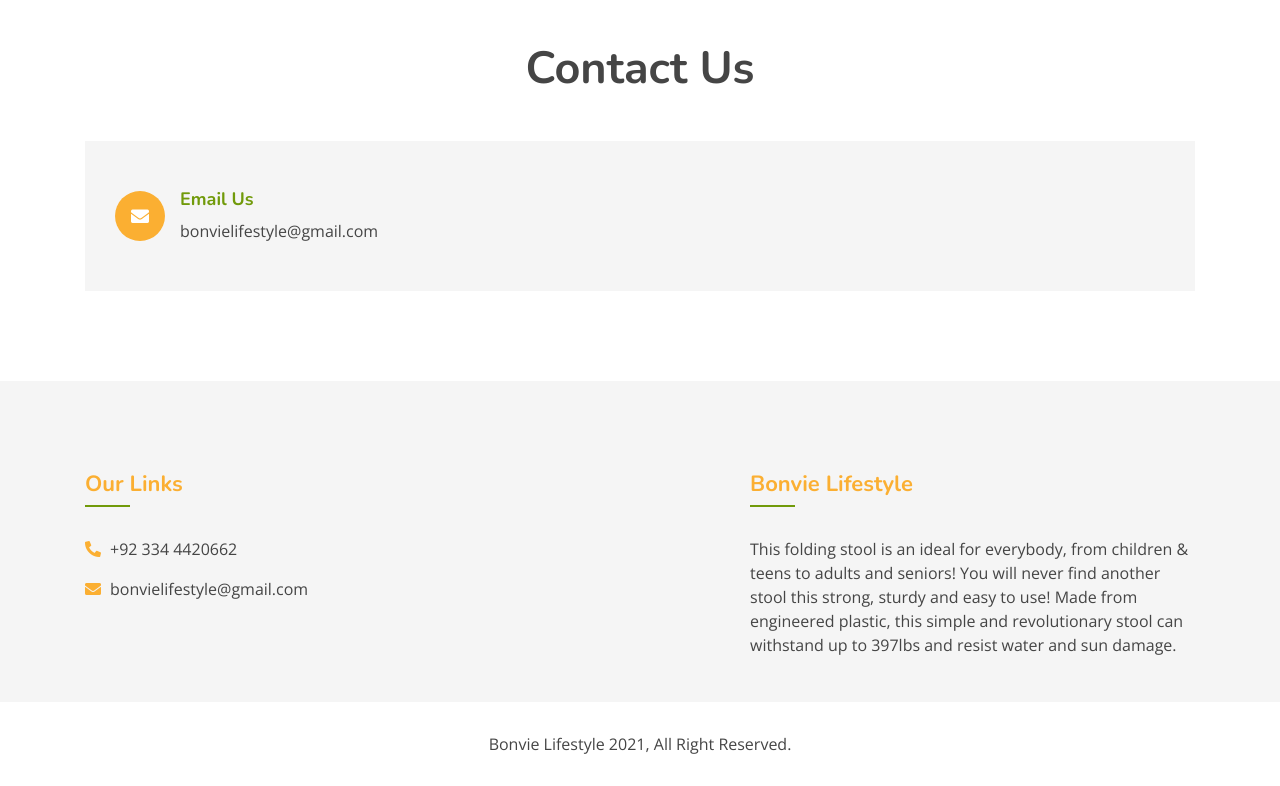
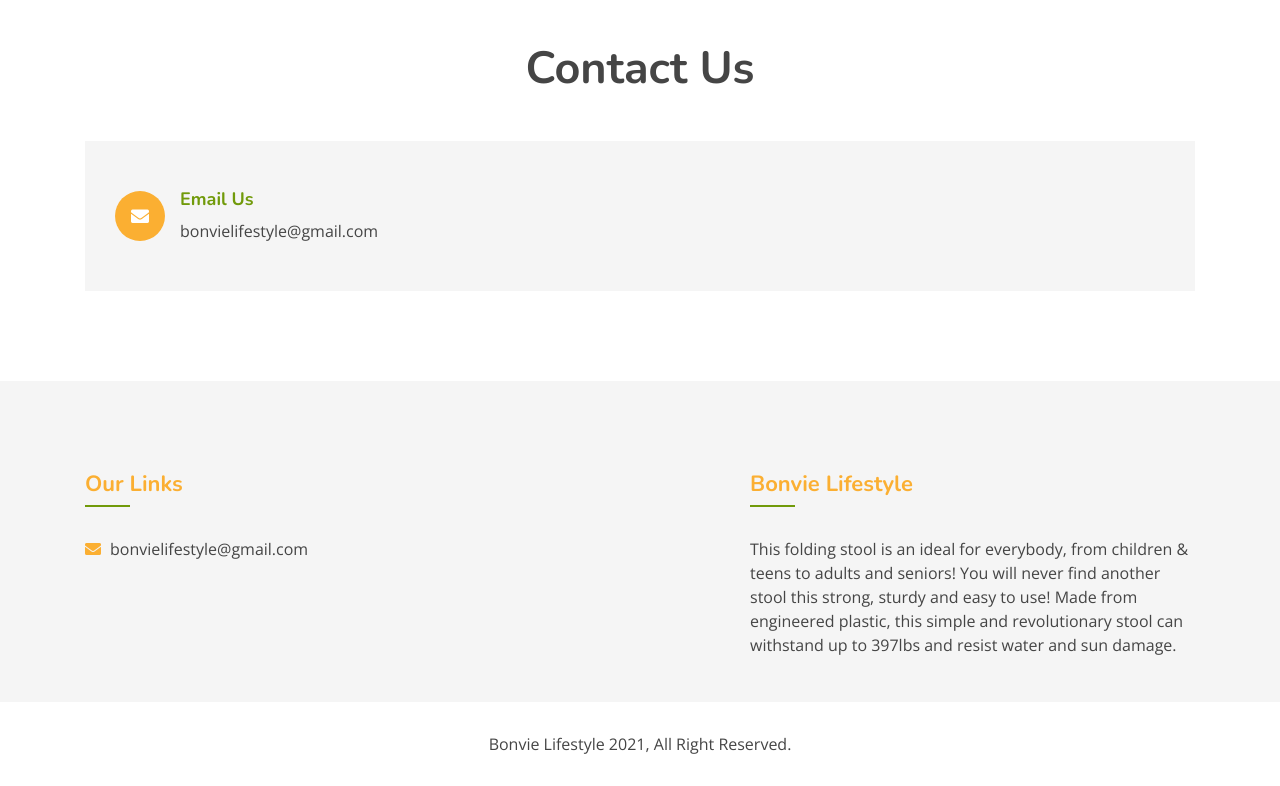
Before and after one commit to BonvieLifestyle/Bonvielifestyle.github.io, a plain HTML site: page index.html in a window 1280 px wide. Shown: the part 1856-2642 px from the top of the page. Drawn offline with nearby package versions, Linux system fonts and the light colour scheme.

Commit message:
Update index.html

```diff
--- a/index.html
+++ b/index.html
@@ -159,7 +159,7 @@
                             <div class="col-md-6">
                                 <div class="footer-contact">
                                     <h2>Our Links</h2>
-                                    <p><i class="fa fa-phone-alt"></i>+92 334 4420662</p>
+
                                     <p><i class="fa fa-envelope"></i>bonvielifestyle@gmail.com</p>
                                 </div>
                             </div>
```
